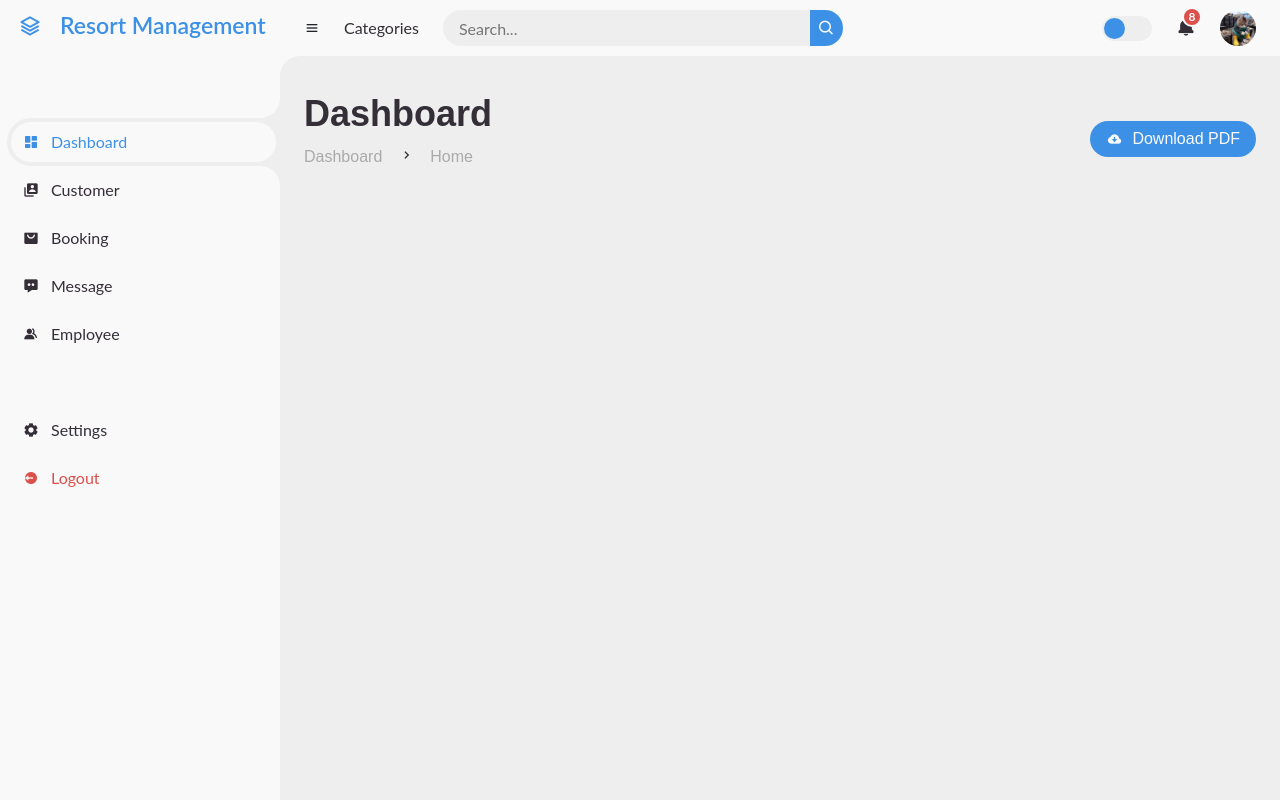
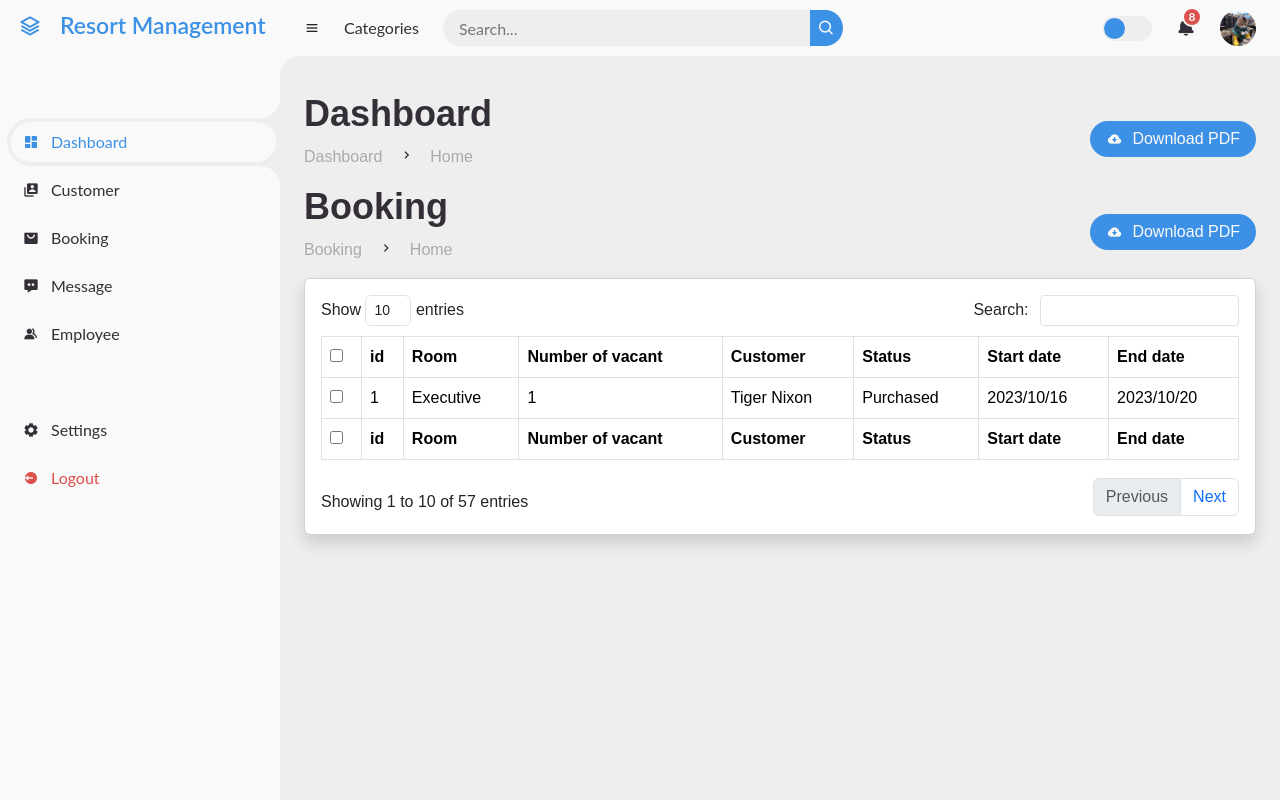
Before and after one commit to Smililyy/Resort, a PHP site: page /admin/customer.php in a window 1280 px wide. Run offline with PHP 8.4, Linux system fonts and the light colour scheme.

Commit message:
booking management page added

```diff
--- a/admin/customer.php
+++ b/admin/customer.php
@@ -243,6 +243,127 @@
 							</div>
 						</div>
 					</div>
+				</div>
+			</div>
+			<div id="booking" class="content-item active">
+				<div class="head-title">
+					<div class="left">
+						<h1>Booking</h1>
+						<ul class="breadcrumb">
+							<li>
+								<a href="#">Booking</a>
+							</li>
+							<li><i class='bx bx-chevron-right'></i></li>
+							<li>
+								<a class="menu-item" href="#">Home</a>
+							</li>
+						</ul>
+					</div>
+					<a href="#" class="btn-download">
+						<i class='bx bxs-cloud-download'></i>
+						<span class="text">Download PDF</span>
+					</a>
+				</div>
+				<div class="booking-inf">
+					<div class="card shadow mb-4">
+						<div class="card-body">
+							<div class="table-responsive">
+								<div id="dataTable_wrapper" class="dataTables_wrapper dt-bootstrap4">
+									<div class="row">
+										<div class="col-sm-12 col-md-6">
+											<div class="dataTables_length" id="dataTable_length">
+												<label>
+													Show
+													<select name="dataTable_length" aria-controls="dataTable" class="book-select book-select-sm form-control form-control -sm">
+														<option value="10">10</option>
+														<option value="25">25</option>
+														<option value="50">50</option>
+														<option value="100">100</option>
+													</select>
+													entries
+												</label>
+											</div>
+										</div>
+										<div class="col-sm-12 col-md-6">
+											<div id="dataTable_filter" class="dataTables_filter">
+												<label>
+													Search:
+													<input type="search" class="form-control form-control-sm" placeholder aria-controls="dataTable">
+												</label>
+											</div>
+										</div>
+									</div>
+									<div class="row">
+										<div class="col-sm-12">
+											<table class="table table-bordered" id="dataTable" width="100%" cellspacing="0">
+												<thead>
+													<tr>
+														<th><input type="checkbox"></th>
+														<th>id</th>
+														<th>Room</th>
+														<th>Number of vacant</th>
+														<th>Customer</th>
+														<th>Status</th>
+														<th>Start date</th>
+														<th>End date</th>
+													</tr>
+												</thead>
+												<tfoot>
+													<tr>
+														<th><input type="checkbox"></th>
+														<th>id</th>
+														<th>Room</th>
+														<th>Number of vacant</th>
+														<th>Customer</th>
+														<th>Status</th>
+														<th>Start date</th>
+														<th>End date</th>
+													</tr>
+												</tfoot>
+												<tbody>
+													<tr>
+														<td><input type="checkbox"></td>
+														<td>1</td>
+														<td>Executive</td>
+														<td>1</td>
+														<td>Tiger Nixon</td>
+														<td>Purchased</td>
+														<td>2023/10/16</td>
+														<td>2023/10/20</td>
+													</tr>
+												</tbody>
+											</table>
+										</div>
+									</div>
+									<div class="row">
+										<div class="col-sm-12 col-md-5">
+											<div class="dataTables_info" id="dataTable_info" role="status" aria-live="polite">Showing 1 to 10 of 57 entries</div>
+										</div>
+										<div class="col-sm-12 col-md-7">
+											<div class="dataTables_paginate paging_simple_numbers" id="dataTabl e_paginate">
+												<ul class="pagination">
+													<li class="paginate_button page-item previous disabled" id="dat aTable_previous">
+														<a href="#" aria-controls="dataTable" data-dt-idx="0" tabindex="0" class="page-link">Previous</a>
+													</li>
+													<li class="paginate_button page-item active"></li>
+													<li class="paginate_button page-item"></li>
+													<li class="paginate_button page-item"></li>
+													<li class="paginate_button page-item"></li>
+													<li class="paginate_button page-item"></li>
+													<li class="paginate button page-item"></li>
+													<li class="paginate_button page-item next" id="dataTable_next">
+														<a href="#" aria-controls="dataTable" data-dt-idx="7" tabindex="0" class="page-link">Next</a>
+													</li>
+												</ul>
+											</div>
+										</div>
+									</div>
+								</div>
+							</div>
+						</div>
+					</div>
+				</div>
+			</div>
 		</main>
 		<!-- MAIN -->
 	</section>
--- a/css/ad-customer.css
+++ b/css/ad-customer.css
@@ -370,7 +370,8 @@ body {
   display: inline-block;
 }
 
-.custom-select-sm {
+.custom-select-sm,
+.book-select-sm {
   height: calc(1.5em + 0.5rem + 2px);
   padding-top: 0.25rem;
   padding-bottom: 0.25rem;
@@ -379,7 +380,8 @@ body {
 }
 .custom-control-label::before,
 .custom-file-label,
-.custom-select {
+.custom-select,
+.book-select {
   transition: background-color 0.15s ease-in-out, border-color 0.15s ease-in-out,
     box-shadow 0.15s ease-in-out;
 }
```
